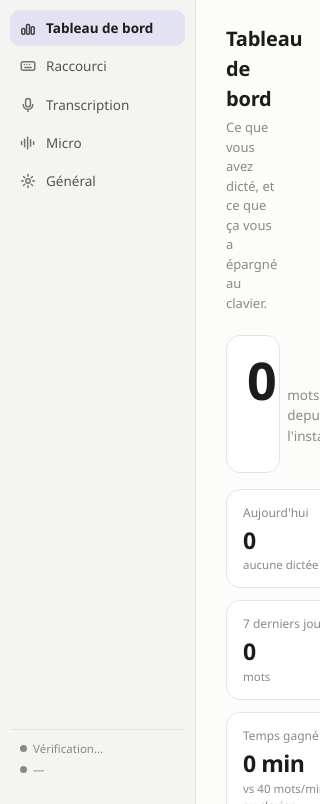
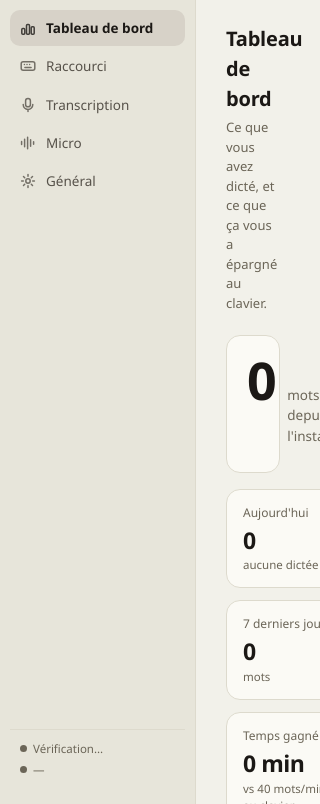
Before and after one commit to quentiinct/feather, an Electron app: page src/renderer/settings/index.html in a window 320 px wide. Shown: the part 40-844 px from the top of the page. Drawn offline with Linux system fonts and the light colour scheme; no server answers.

Commit message:
style(ui): rebâtit les thèmes sur Coconut White, Obsidian Ink et Velvet Curfew
Les trois couleurs données servent d'ancres, le reste en est dérivé sur la
même teinte : surfaces, bordures, encre et grille.

Velvet Curfew ne pouvait pas tout faire. À OKLCH L=0,32 et C=0,057 il est
excellent pour un bouton ou un survol — 11,5:1 sur le coco — mais il tombe
hors de la bande de luminosité lisible pour une marque de données, et il est
quasi invisible sur l'obsidienne. Le graphique prend donc un pas plus clair
de la même teinte (h≈5°) : #9D3D59 en clair, #C97085 en sombre. Les deux
passent les contrôles de luminosité, de chroma et de contraste.

D'où deux jetons distincts, `--accent` pour l'interface et `--series` pour
les données, plus `--on-accent` : en clair l'accent est sombre et porte du
texte blanc, en sombre il est clair et porte de l'encre obsidienne. Aucune
des deux ne fonctionne des deux côtés.

L'encre atténuée du thème clair a été assombrie à #6B6557 : la valeur
dérivée directement du beige tombait à 3,6:1 sur les surfaces creuses. Les
couleurs d'état du thème clair ont été assombries pour la même raison.

L'overlay reste sombre dans les deux thèmes — il flotte au-dessus de
n'importe quelle application — mais passe sur l'obsidienne et le coco.

```diff
--- a/src/renderer/overlay/overlay.css
+++ b/src/renderer/overlay/overlay.css
@@ -1,11 +1,13 @@
+/* La pastille flotte au-dessus de n'importe quelle application : elle reste
+   sombre dans les deux thèmes, sur Obsidian Ink et son encre Coconut White. */
 :root {
-  --bg: rgba(18, 18, 23, 0.92);
-  --border: rgba(255, 255, 255, 0.1);
-  --text: #f4f4f5;
-  --muted: #a1a1aa;
-  --accent: #6366f1;
-  --danger: #f43f5e;
-  --success: #22c55e;
+  --bg: rgba(21, 19, 17, 0.92);
+  --border: rgba(242, 241, 234, 0.12);
+  --text: #f2f1ea;
+  --muted: #a49d92;
+  --accent: #c97085;
+  --danger: #fb7185;
+  --success: #4ade80;
 }
 
 * {
@@ -44,7 +46,7 @@ body {
   border: 1px solid var(--border);
   box-shadow:
     0 8px 28px rgba(0, 0, 0, 0.45),
-    0 1px 0 rgba(255, 255, 255, 0.06) inset;
+    0 1px 0 rgba(242, 241, 234, 0.07) inset;
   backdrop-filter: blur(18px) saturate(150%);
   opacity: 0;
   transform: translateY(10px) scale(0.96);
@@ -62,7 +64,7 @@ body.visible .pill {
 }
 
 .pill:hover {
-  border-color: rgba(255, 255, 255, 0.18);
+  border-color: rgba(242, 241, 234, 0.2);
 }
 
 /* --- Pastille d'état à gauche --- */
@@ -72,7 +74,7 @@ body.visible .pill {
   border-radius: 50%;
   background: var(--danger);
   flex: 0 0 auto;
-  box-shadow: 0 0 0 0 rgba(244, 63, 94, 0.55);
+  box-shadow: 0 0 0 0 rgba(251, 113, 133, 0.55);
 }
 
 body.state-recording .dot {
@@ -81,13 +83,13 @@ body.state-recording .dot {
 
 @keyframes pulse {
   0% {
-    box-shadow: 0 0 0 0 rgba(244, 63, 94, 0.5);
+    box-shadow: 0 0 0 0 rgba(251, 113, 133, 0.5);
   }
   70% {
-    box-shadow: 0 0 0 9px rgba(244, 63, 94, 0);
+    box-shadow: 0 0 0 9px rgba(251, 113, 133, 0);
   }
   100% {
-    box-shadow: 0 0 0 0 rgba(244, 63, 94, 0);
+    box-shadow: 0 0 0 0 rgba(251, 113, 133, 0);
   }
 }
 
@@ -104,7 +106,7 @@ body.state-recording .dot {
   width: 3px;
   height: 4px;
   border-radius: 2px;
-  background: linear-gradient(180deg, #818cf8, var(--accent));
+  background: linear-gradient(180deg, #e6a6b4, var(--accent));
   transition: height 70ms linear;
 }
 
@@ -151,7 +153,7 @@ body.state-done .dot {
 }
 
 body.state-error .dot {
-  background: #f59e0b;
+  background: #fbbf24;
 }
 
 body.state-done .label,
@@ -165,7 +167,7 @@ body:not(.state-recording) .timer {
 
 .hint {
   font-size: 11px;
-  color: rgba(161, 161, 170, 0.65);
+  color: rgba(164, 157, 146, 0.72);
   border-left: 1px solid var(--border);
   padding-left: 10px;
   margin-left: 2px;
--- a/src/renderer/settings/app.css
+++ b/src/renderer/settings/app.css
@@ -1,64 +1,90 @@
 /* ==========================================================================
    Feather — feuille de style de la fenêtre principale
-   Deux thèmes complets. Le mode sombre n'est pas une inversion automatique :
-   ses valeurs sont choisies séparément (la couleur de série y est plus sombre
-   pour rester dans la bande de luminosité lisible sur fond foncé).
+
+   Trois couleurs données :
+     Coconut White #F2F1EA — le fond du thème clair
+     Obsidian Ink  #151311 — le fond du thème sombre
+     Velvet Curfew #4B262F — l'accent : survols, éléments actifs, boutons
+
+   Le reste en est dérivé sur la même teinte, et le mode sombre n'est pas une
+   inversion : ses valeurs sont choisies séparément.
+
+   Deux distinctions valent d'être expliquées.
+
+   `--accent` et `--series` ne sont pas le même rouge. Velvet Curfew est très
+   sombre (OKLCH L=0,32, C=0,057) : parfait pour un bouton ou un survol, où
+   seul le contraste compte, mais hors de la bande de luminosité lisible pour
+   une marque de données, et quasi invisible sur l'obsidienne. Le graphique
+   utilise donc un pas plus clair de la même teinte (h≈5°).
+
+   `--on-accent` existe parce que le sens s'inverse : en clair, l'accent est
+   sombre et porte du texte blanc ; en sombre, il est clair et porte de
+   l'encre obsidienne. Aucune des deux ne marche des deux côtés.
    ========================================================================== */
 
 :root {
   color-scheme: light;
 
   /* Surfaces */
-  --surface: #fcfcfb;
-  --surface-raised: #ffffff;
-  --surface-sunken: #f4f4f2;
-  --surface-hover: rgba(0, 0, 0, 0.04);
-  --border: #e4e4e1;
-  --border-strong: #d2d2ce;
+  --surface: #f2f1ea;
+  --surface-raised: #fbfaf5;
+  --surface-sunken: #e7e5da;
+  --surface-hover: rgba(75, 38, 47, 0.06);
+  --border: #dddacd;
+  --border-strong: #c6c2b2;
 
   /* Encre */
-  --ink: #1c1c1a;
-  --ink-secondary: #55554f;
-  --ink-muted: #8a8a82;
+  --ink: #1b1815;
+  --ink-secondary: #57524a;
+  --ink-muted: #6b6557;
+
+  /* Accent d'interface */
+  --accent: #4b262f;
+  --accent-soft: rgba(75, 38, 47, 0.1);
+  --on-accent: #ffffff;
 
   /* Série de données (une seule série : pas de légende nécessaire) */
-  --series: #6366f1;
-  --series-soft: rgba(99, 102, 241, 0.13);
-  --grid: #ebebe8;
+  --series: #9d3d59;
+  --series-soft: rgba(157, 61, 89, 0.13);
+  --grid: #e3e0d3;
 
   /* États */
-  --good: #158a52;
-  --warn: #a86400;
-  --danger: #c02640;
+  --good: #0f7a46;
+  --warn: #935900;
+  --danger: #b0223a;
 
   --radius: 10px;
   --radius-lg: 14px;
-  --shadow: 0 1px 2px rgba(0, 0, 0, 0.05), 0 4px 14px rgba(0, 0, 0, 0.05);
+  --shadow: 0 1px 2px rgba(27, 24, 21, 0.05), 0 4px 14px rgba(27, 24, 21, 0.06);
 }
 
 :root[data-theme='dark'] {
   color-scheme: dark;
 
-  --surface: #1a1a19;
-  --surface-raised: #232322;
-  --surface-sunken: #141413;
-  --surface-hover: rgba(255, 255, 255, 0.055);
-  --border: #32322f;
-  --border-strong: #45453f;
+  --surface: #151311;
+  --surface-raised: #1f1c19;
+  --surface-sunken: #100e0c;
+  --surface-hover: rgba(242, 241, 234, 0.06);
+  --border: #302b27;
+  --border-strong: #453d38;
 
-  --ink: #f2f2ef;
-  --ink-secondary: #b6b6ae;
-  --ink-muted: #85857c;
+  --ink: #f2f1ea;
+  --ink-secondary: #b5afa3;
+  --ink-muted: #8a8377;
 
-  --series: #7480f0;
-  --series-soft: rgba(116, 128, 240, 0.18);
-  --grid: #2b2b29;
+  --accent: #c97085;
+  --accent-soft: rgba(201, 112, 133, 0.16);
+  --on-accent: #151311;
+
+  --series: #c97085;
+  --series-soft: rgba(201, 112, 133, 0.18);
+  --grid: #2a2521;
 
   --good: #4ade80;
   --warn: #fbbf24;
   --danger: #fb7185;
 
-  --shadow: 0 1px 2px rgba(0, 0, 0, 0.3), 0 6px 20px rgba(0, 0, 0, 0.32);
+  --shadow: 0 1px 2px rgba(0, 0, 0, 0.34), 0 6px 20px rgba(0, 0, 0, 0.38);
 }
 
 * {
@@ -116,7 +142,7 @@ body {
   width: 16px;
   height: 16px;
   flex: 0 0 auto;
-  color: var(--series);
+  color: var(--accent);
 }
 
 .window-buttons {
@@ -185,7 +211,7 @@ body {
 }
 
 .nav-item[aria-current='page'] {
-  background: var(--series-soft);
+  background: var(--accent-soft);
   color: var(--ink);
   font-weight: 600;
 }
@@ -375,7 +401,7 @@ select:focus-visible,
 input:focus-visible,
 textarea:focus-visible,
 button:focus-visible {
-  outline: 2px solid var(--series);
+  outline: 2px solid var(--accent);
   outline-offset: 1px;
 }
 
@@ -397,7 +423,7 @@ input[type='number'] {
 
 input[type='range'] {
   width: 160px;
-  accent-color: var(--series);
+  accent-color: var(--accent);
 }
 
 .btn {
@@ -423,9 +449,9 @@ input[type='range'] {
 }
 
 .btn.primary {
-  background: var(--series);
-  border-color: var(--series);
-  color: #fff;
+  background: var(--accent);
+  border-color: var(--accent);
+  color: var(--on-accent);
 }
 
 .btn.primary:hover:not(:disabled) {
@@ -476,13 +502,14 @@ input[type='range'] {
   height: 16px;
   border-radius: 50%;
   background: #fff;
-  box-shadow: 0 1px 3px rgba(0, 0, 0, 0.28);
+  /* Le cerne détache la pastille du rail éteint, très clair en thème coco */
+  box-shadow: 0 1px 3px rgba(27, 24, 21, 0.28), 0 0 0 1px rgba(27, 24, 21, 0.1);
   transition: transform 160ms cubic-bezier(0.2, 0.9, 0.3, 1.2);
   pointer-events: none;
 }
 
 .switch input:checked ~ .track {
-  background: var(--series);
+  background: var(--accent);
 }
 
 .switch input:checked ~ .thumb {
@@ -490,7 +517,7 @@ input[type='range'] {
 }
 
 .switch input:focus-visible ~ .track {
-  outline: 2px solid var(--series);
+  outline: 2px solid var(--accent);
   outline-offset: 2px;
 }
 
@@ -759,7 +786,7 @@ input[type='range'] {
   font-weight: 600;
   padding: 1px 6px;
   border-radius: 20px;
-  background: var(--series-soft);
+  background: var(--accent-soft);
   color: var(--ink);
   letter-spacing: 0.2px;
 }
@@ -785,7 +812,7 @@ input[type='range'] {
 .progress > span {
   display: block;
   height: 100%;
-  background: var(--series);
+  background: var(--accent);
   border-radius: 2px;
   transition: width 180ms ease;
 }
@@ -863,7 +890,7 @@ input[type='range'] {
   display: block;
   height: 100%;
   width: 0;
-  background: var(--series);
+  background: var(--accent);
   border-radius: 3px;
   transition: width 60ms linear;
 }
@@ -888,9 +915,9 @@ input[type='range'] {
 }
 
 .modifier-picker button[aria-pressed='true'] {
-  background: var(--series);
-  border-color: var(--series);
-  color: #fff;
+  background: var(--accent);
+  border-color: var(--accent);
+  color: var(--on-accent);
 }
 
 /* ---------- Notifications ---------- */
@@ -909,7 +936,7 @@ input[type='range'] {
 .toast {
   background: var(--surface-raised);
   border: 1px solid var(--border-strong);
-  border-left: 3px solid var(--series);
+  border-left: 3px solid var(--accent);
   border-radius: 9px;
   padding: 9px 14px;
   font-size: 13px;
@@ -949,7 +976,7 @@ input[type='range'] {
 }
 
 .link {
-  color: var(--series);
+  color: var(--accent);
   cursor: pointer;
   text-decoration: none;
   background: none;
```
